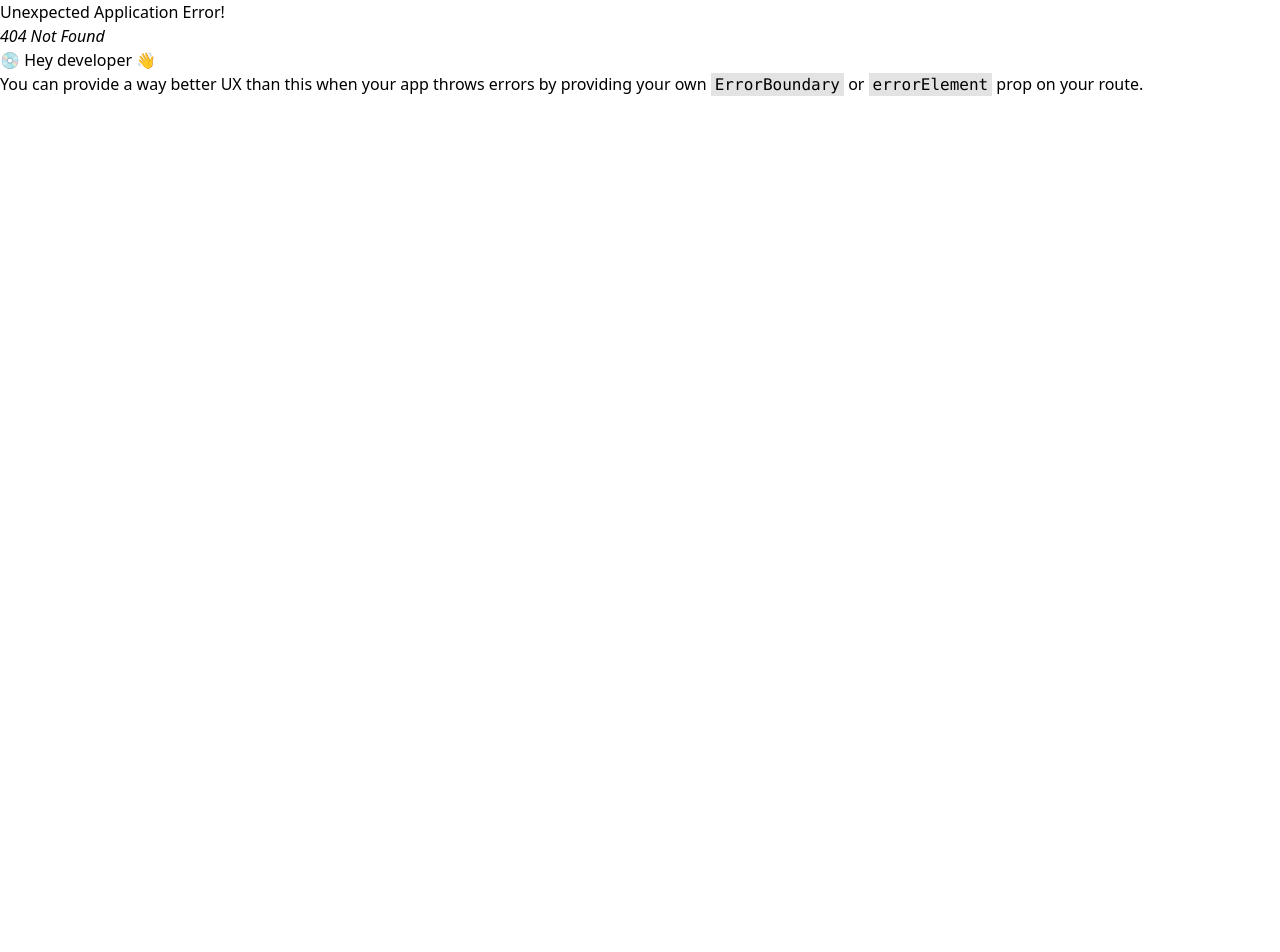
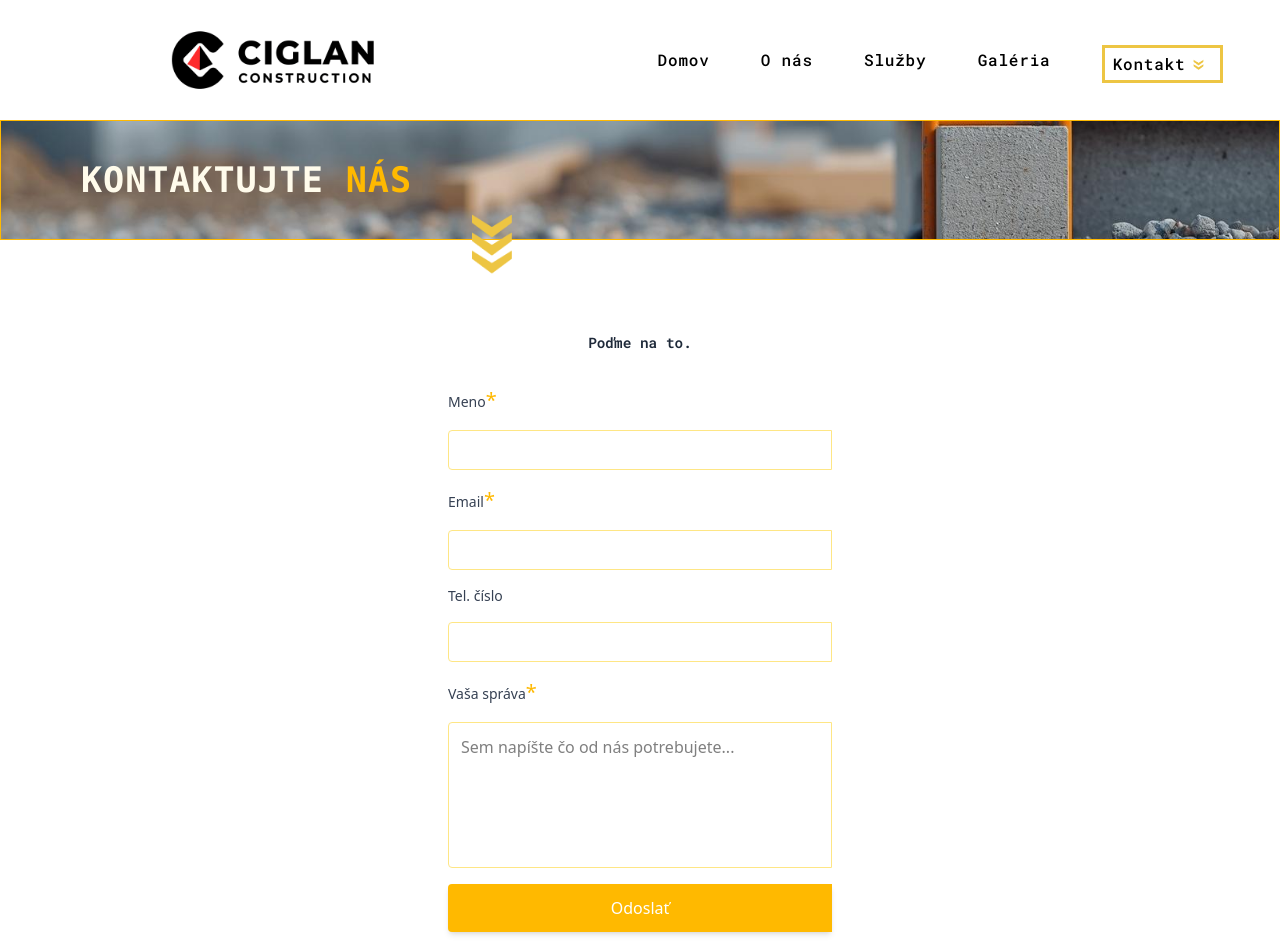
Before and after one commit to Dukoooo/ciglan_2025_tailwind, a React (Vite) app: page /contact in a window 1280 px wide. Before the commit this address had no page. Shown: the top 952 px of the page. Before the commit the page ends 800 px from the top, so only its background shows below. Built offline with nearby package versions, Linux system fonts and the light colour scheme.

Commit message:
feat: FormPage in progress - mailJS

```diff
--- a/package.json
+++ b/package.json
@@ -15,9 +15,10 @@
     "@fontsource/roboto": "^5.2.6",
     "@fontsource/roboto-mono": "^5.2.6",
     "@fontsource/space-mono": "^5.2.8",
+    "@react-email/components": "0.5.1",
     "@tailwindcss/vite": "^4.1.12",
-    "react": "^19.1.1",
-    "react-dom": "^19.1.1",
+    "react": "19.1.1",
+    "react-dom": "19.1.1",
     "react-icons": "^5.5.0",
     "react-router-dom": "^7.8.2",
     "react-scroll": "^1.9.3",
--- a/router.jsx
+++ b/router.jsx
@@ -3,12 +3,15 @@
 import About from "./src/pages/About";
 import HomePage from "./src/pages/HomePage";
 import Services from "./src/pages/Services";
+import FormPage from "./src/pages/FormPage";
 
 export const router = createBrowserRouter([
   { path: "/", element: <HomePage /> },
   { path: "/homePage", element: <HomePage /> },
   { path: "/about", element: <About /> },
   { path: "/services/:serviceId", element: <Services /> },
+  { path: "/services/", element: <Services /> },
+  { path: "/contact", element: <FormPage /> },
 ]);
 
 export default router;
--- a/src/components/layout/Navigation.jsx
+++ b/src/components/layout/Navigation.jsx
@@ -54,7 +54,7 @@
 
           <span className="md:border-3 md:border-[#EDC543] pl-2 pr-4 flex justify-between items-center cursor-pointer group">
             <li className="transition-colors duration-300 border-b-2 pb-2 border-[#EDC543] md:border-none md:py-1">
-              <Link>Kontakt</Link>
+              <Link to='/contact'>Kontakt</Link>
             </li>
             <img
               src={arrowSmall}
--- a/src/pages/FormPage.jsx
+++ b/src/pages/FormPage.jsx
@@ -0,0 +1,109 @@
+import React, { useRef } from "react";
+import emailjs from "@emailjs/browser";
+import Navigation from "../components/layout/Navigation";
+import ScrollToTop from "../utils/ScrollToTop";
+import Footer from "../components/layout/Footer";
+import SubFooter from "../components/layout/SubFooter";
+import background2 from "../assets/background_2.jpg";
+import arrows from "../assets/arrow_triple_big.png";
+function FormPage() {
+  const form = useRef();
+  const sendEmail = (e) => {
+    e.preventDefault();
+
+    emailjs
+      .sendForm("service_bzcasl2", "template_0erw0ji", form.current, {
+        publicKey: "AemO0hndGYyOvxtK0",
+      })
+      .then(
+        () => {
+          console.log("SUCCESS!");
+        },
+        (error) => {
+          console.log("FAILED...", error.text);
+        }
+      );
+  };
+  return (
+    <>
+      <Navigation />
+      <ScrollToTop />
+      <section className="flex items-center justify-center flex-col  w-full h-auto">
+        <div
+          className="min-h-[15vh] flex justify-start pl-5 md:pl-20 items-center w-full mt-0 mb-5  bg-cover bg-center border-1 border-amber-400 font-extrabold text-2xl  md:text-[2.2rem] uppercase"
+          style={{ backgroundImage: `url(${background2})` }}
+        >
+          <div className="flex flex-row items-center w-screen lg:w-[80%] xl:w-[1300px] mx-auto">
+            <h1 className="font-mono text-amber-50 tracking-wide">
+              Kontaktujte <span className="text-amber-400">nás</span>
+            </h1>
+            <img
+              src={arrows}
+              alt=""
+              className="w-15 relative left-5 top-14 md:top-20 md:w-25 md:left-15 "
+            />
+          </div>
+        </div>
+        <form
+          ref={form}
+          onSubmit={sendEmail}
+          className="flex flex-col gap-4 w-[90%] my-10 max-w-md  p-8  "
+        >
+          <h2 className="text-[0.9rem] font-semibold text-center text-gray-800 mb-4 font-[Roboto_Mono]">
+            Poďme na to.
+          </h2>
+
+          <label className="text-sm font-medium text-gray-700">
+            Meno<span className="text-amber-400 text-xl">*</span>
+          </label>
+          <input
+            type="text"
+            name="user_name"
+            className="p-3 rounded-l border border-amber-200 focus:outline-none focus:ring-2 focus:ring-amber-300 h-10"
+          />
+
+          <label className="text-sm font-medium text-gray-700">
+            Email<span className="text-amber-400 text-xl">*</span>
+          </label>
+          <input
+            type="email"
+            name="user_email"
+            className="p-3 rounded-l border border-amber-200 focus:outline-none focus:ring-2 focus:ring-amber-300 h-10"
+          />
+
+          <label className="text-sm font-medium text-gray-700">
+            Tel. číslo
+          </label>
+          <input
+            type="text"
+            name="user_phone"
+            className="p-3 rounded-l border border-amber-200 focus:outline-none focus:ring-2 focus:ring-amber-300 h-10"
+          />
+
+          <label className="text-sm font-medium text-gray-700">
+            Vaša správa<span className="text-amber-400 text-xl">*</span>
+          </label>
+          <textarea
+            name="message"
+            rows="5"
+            className="p-3 rounded-l border border-amber-200 focus:outline-none focus:ring-2 focus:ring-amber-300 resize-none"
+            placeholder="Sem napíšte čo od nás potrebujete..."
+          />
+
+          <button
+            type="submit"
+            value="Send"
+            className="bg-amber-400 text-white font-medium py-3 px-6 rounded-l shadow-md hover:bg-amber-300 transition-colors cursor-pointer"
+          >
+            Odoslať
+          </button>
+        </form>
+      </section>
+
+      <Footer />
+      <SubFooter />
+    </>
+  );
+}
+
+export default FormPage;
```
Also changed, not shown: src/assets/background_2.jpg (added), 1 other file (tests, documents, lock files or other folders).
